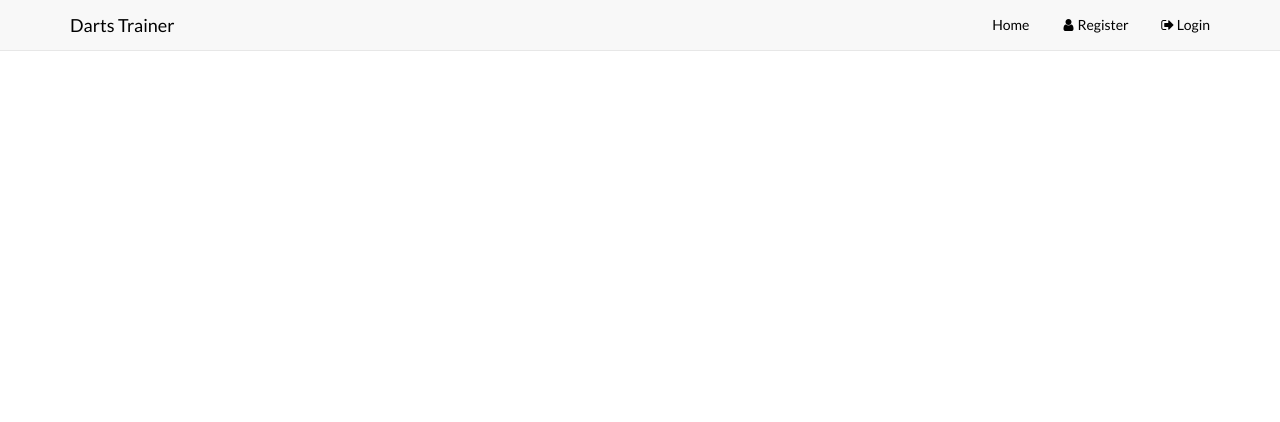
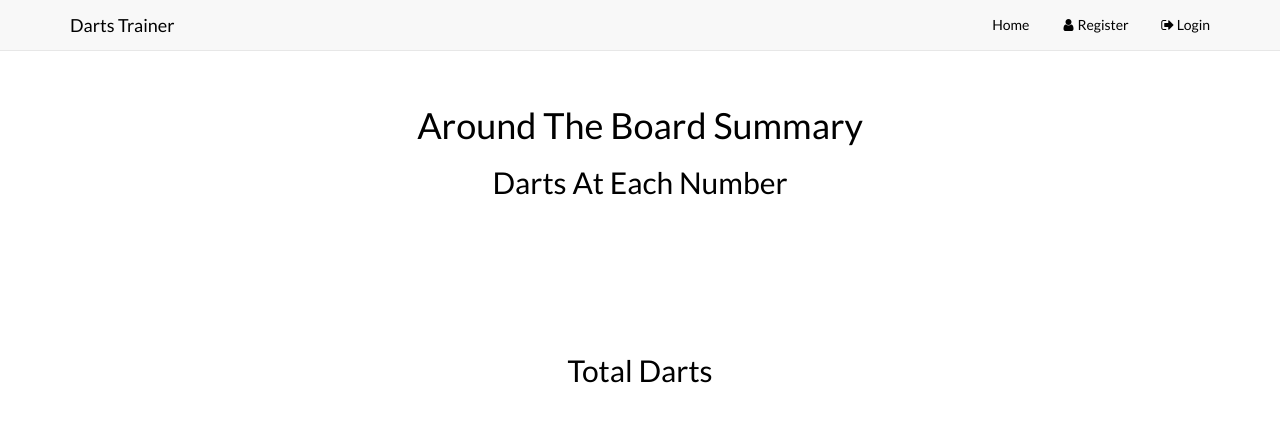
Before and after one commit to jkerr123/darts-scorer, a Python web app: template src/templates/around-the-board-summary.html in a window 1280 px wide. Shown: the top 422 px of the page. Run offline with Jinja, Linux system fonts and the light colour scheme; the template is opened without the code that fills it: most values are stand-ins (such as "Sample title", 1, 10 or a date in 2020); some libraries are stand-ins or nearby versions.

Commit message:
Updated around the board summary page

```diff
--- a/src/static/js/around-the-world.js
+++ b/src/static/js/around-the-world.js
@@ -41,6 +41,7 @@ $('#hit').click(function() {
     }
     else if (currentNumber == "Bull")
     {
+        dartsThrown++;
         finishGame();
     }
     else
--- a/src/templates/around-the-board-summary.html
+++ b/src/templates/around-the-board-summary.html
@@ -5,7 +5,14 @@
       <div class="container">
         <div class="row">
 
-    <canvas id="dartsAt" width="400" height="100"></canvas>
+         <h1 class="text-center">Around The Board Summary</h1>
+
+                     <h2 class="text-center">Darts At Each Number</h2>
+
+    <canvas id="dartsAt" width="400" height="100"></canvas><br><br>
+
+                                 <h2 class="text-center">Total Darts</h2><br><br>
+
     <canvas id="totalThrown" width="400" height="100"></canvas>
 
 
```
